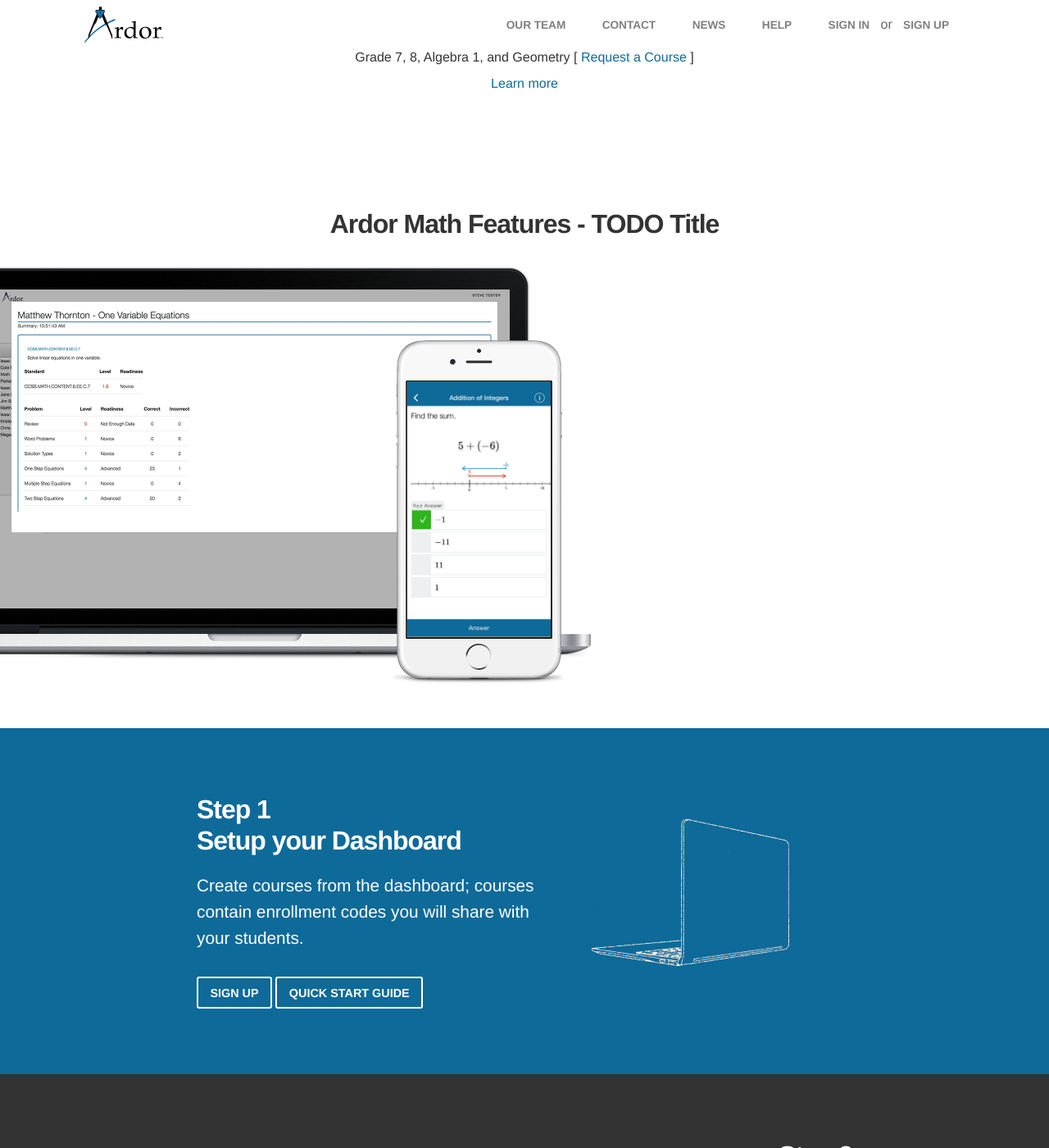
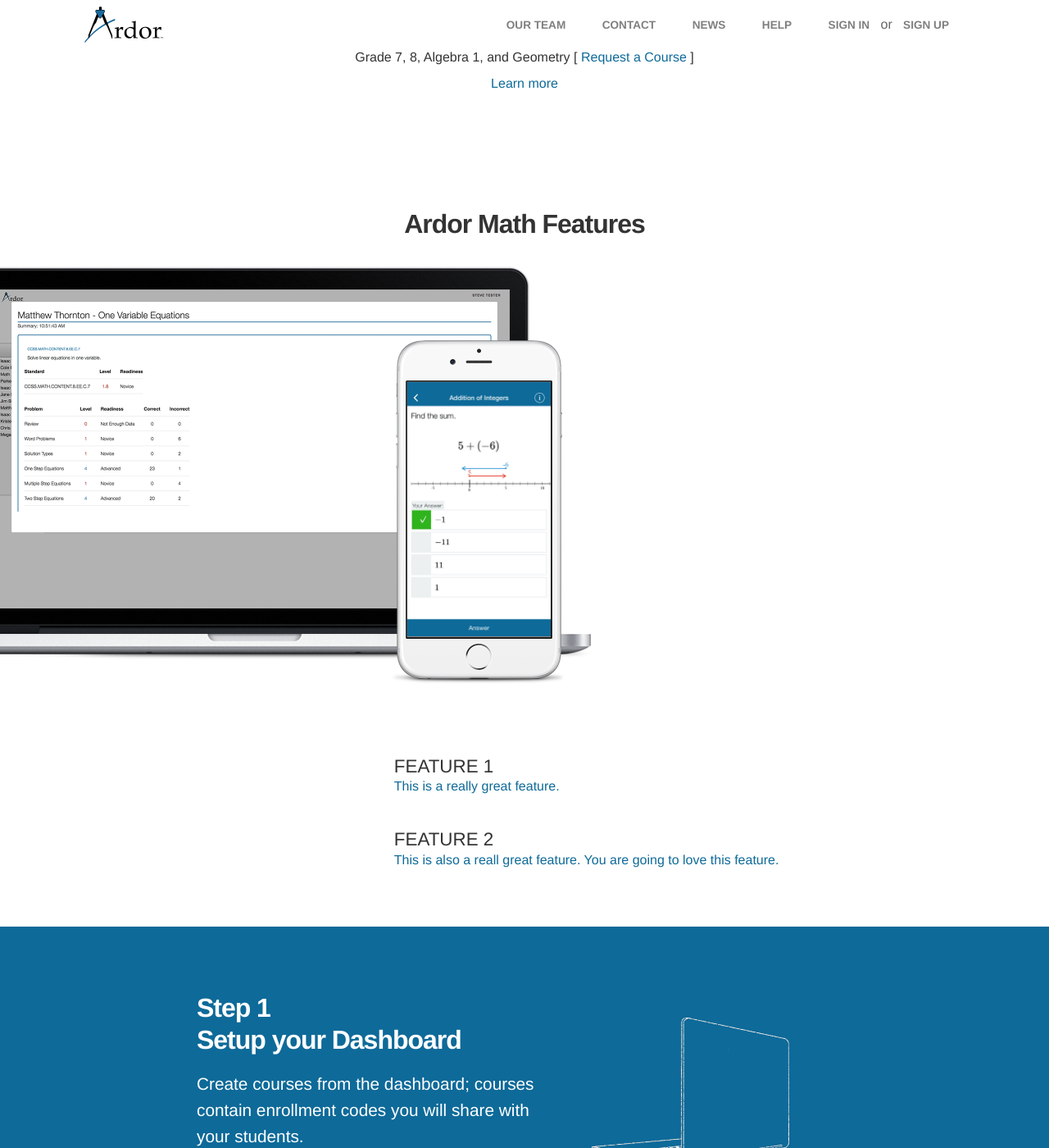
Before and after one commit to ardor-education/ardor-education.github.io, a Jekyll site: the page built from index.html, in a window 1280 px wide and 1400 px high, scrolled down 600 px. Shown: the whole window at 82% size. Built offline with Jekyll 4.4.1, drawn with Linux system fonts in a browser that asks for light colours; some web fonts are replaced.

Commit message:
add text features

```diff
--- a/_layouts/home.html
+++ b/_layouts/home.html
@@ -51,8 +51,10 @@
 <!-- Features Content
 ================================================== -->
 <div class="wrapper-content">
-  <h2>Ardor Math Features - TODO Title</h2>
-  <div class="features_content">
+  <h2>Ardor Math Features</h2>
+
+  <!-- Product Images -->
+  <div class="features-images">
       <div class="device macbook">
           <img src="./../assets/images/product_features/macbook.png">
           <div class="screen">
@@ -67,6 +69,25 @@
               <!-- Add more screens here. -->
           </div>
       </div>
+  </div>
+  <!-- Product Test  -->
+  <div class="features-text">
+        <ul>
+            <li>
+                <a class="feature">
+                  <h3>Feature 1</h3>
+                  <p>This is a really great feature. </p>
+                </a>
+            </li>
+            <li>
+                <a class="feature">
+                  <h3>Feature 2 </h3>
+                  <p>
+                      This is also a reall great feature. You are going to love this feature.
+                  </p>
+                </a>
+            </li>
+        </ul>
   </div>
 </div>
 
--- a/_sass/_features_content.scss
+++ b/_sass/_features_content.scss
@@ -8,14 +8,20 @@
     text-align: center;
 }
 
-.features-content {
+.features-images {
+    display: block;
     float: left;
-    width: 592px;
-    margin: 4.3em 0 0 0;
+    width: 690px; // TODO media-query this size is macbook + iPHone
+}
+
+.features-text {
+    display: block;
+    float: right;
+    width: 900px;
+    margin: 3em 0 0 0;
 }
 
 // Devices and screens.
-
 .device {
     float: left;
     position: relative;
@@ -72,3 +78,35 @@
   width: 175px; // TODO media-query for smaller screens
   height: 311px; // TODO media-query for smaller screens
 }
+
+// Text Featueres
+
+.features-text ul li {
+    display: block;
+    list-style: none;
+    padding: 0;
+    margin: 2.5em 0 0 0;
+}
+
+.features-text ul li a {
+  display: block;
+  position: relative;
+  padding-left: 3.8em;
+  outline: 0;
+  text-decoration: none;
+}
+
+.features-text ul li a h3 {
+  font-size: 1.4em;
+  line-height: 1.2em;
+  font-weight: normal;
+  text-transform: uppercase;
+  margin: 0px;  // NOTE: I don't know where this margin is comming from?
+}
+
+.features-text ul li a p {
+  font-size: 1em;
+  line-height: 1.4em;
+  font-weight: normal;
+  margin: 0px;  // NOTE: I don't know where this margin is comming from?
+}
```
Lines whose indentation alone changed are shown as unchanged.
